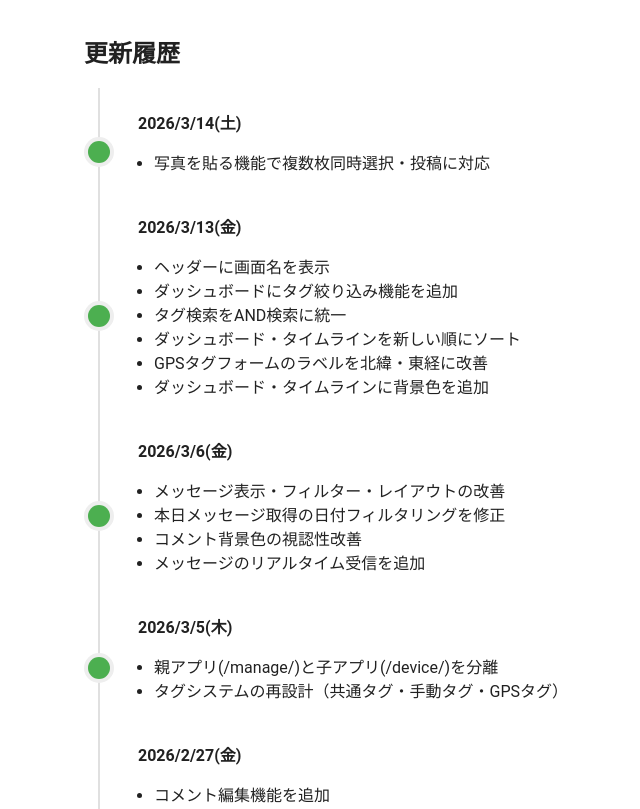
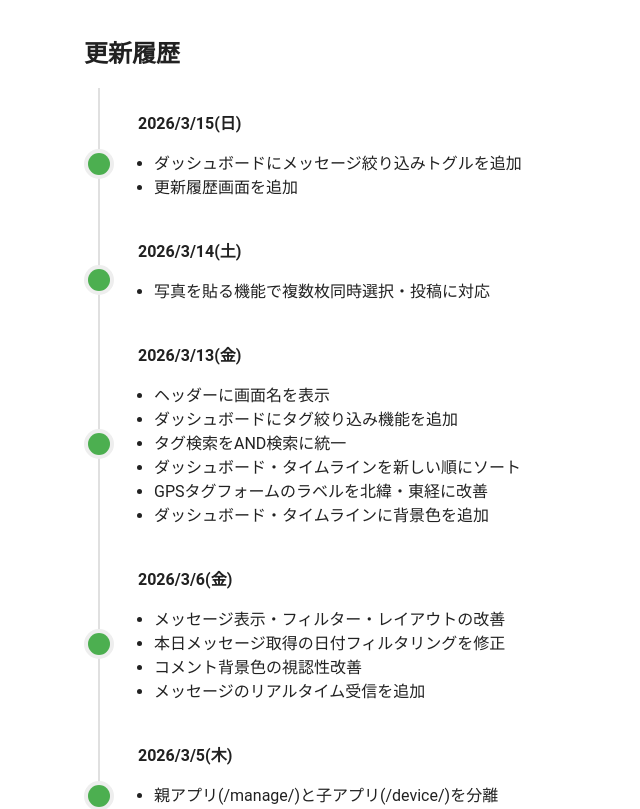
Before and after one commit to vivit-jc/photonisshi, a Vue app: page /device/changelog in a window 1280 px wide. Shown: the top 809 px of the page, without its empty margins (272-912 px from the left). Built offline with nearby package versions, Linux system fonts and the light colour scheme; no server answers.

Commit message:
更新履歴の記述を追加

```diff
--- a/src/views/child/ChangelogView.vue
+++ b/src/views/child/ChangelogView.vue
@@ -1,5 +1,12 @@
 <script setup>
 const changelog = [
+  {
+    date: '2026-03-15',
+    changes: [
+      'ダッシュボードにメッセージ絞り込みトグルを追加',
+      '更新履歴画面を追加',
+    ],
+  },
   { date: '2026-03-14', changes: ['写真を貼る機能で複数枚同時選択・投稿に対応'] },
   {
     date: '2026-03-13',
```
